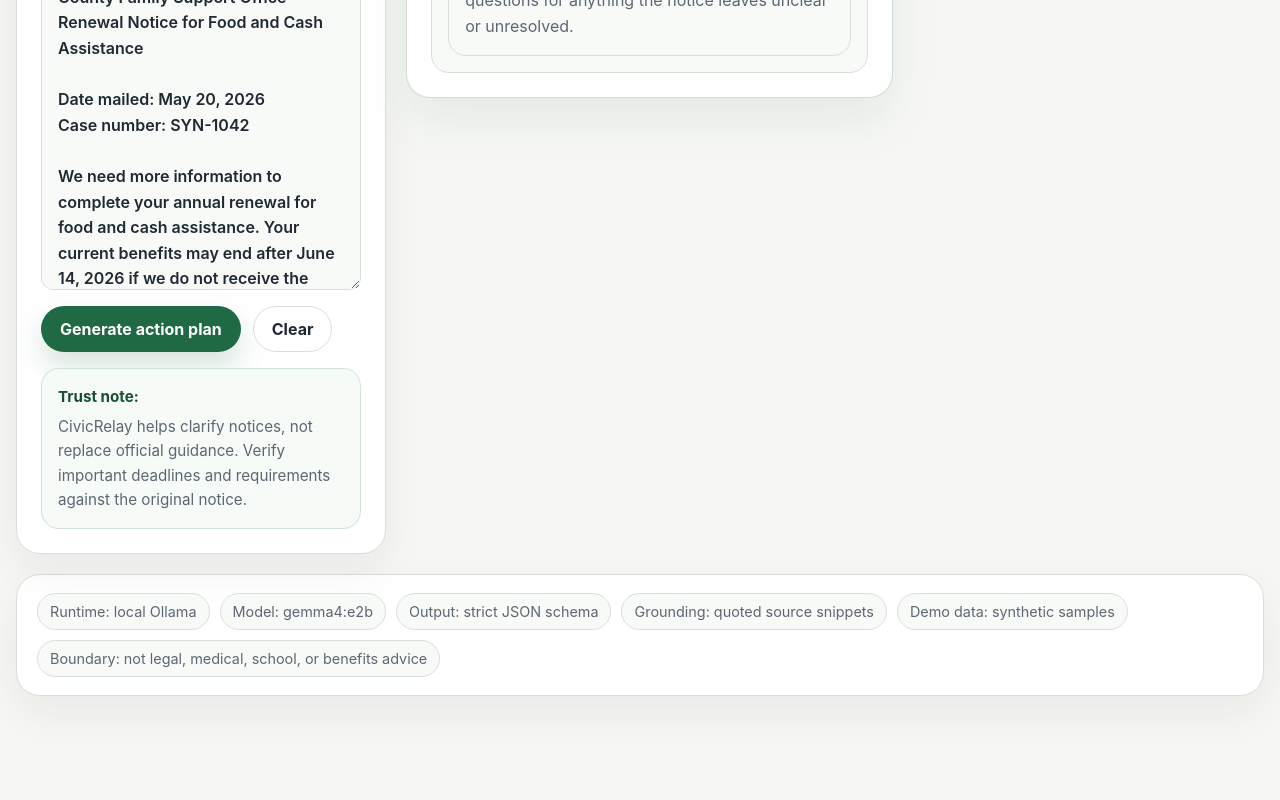
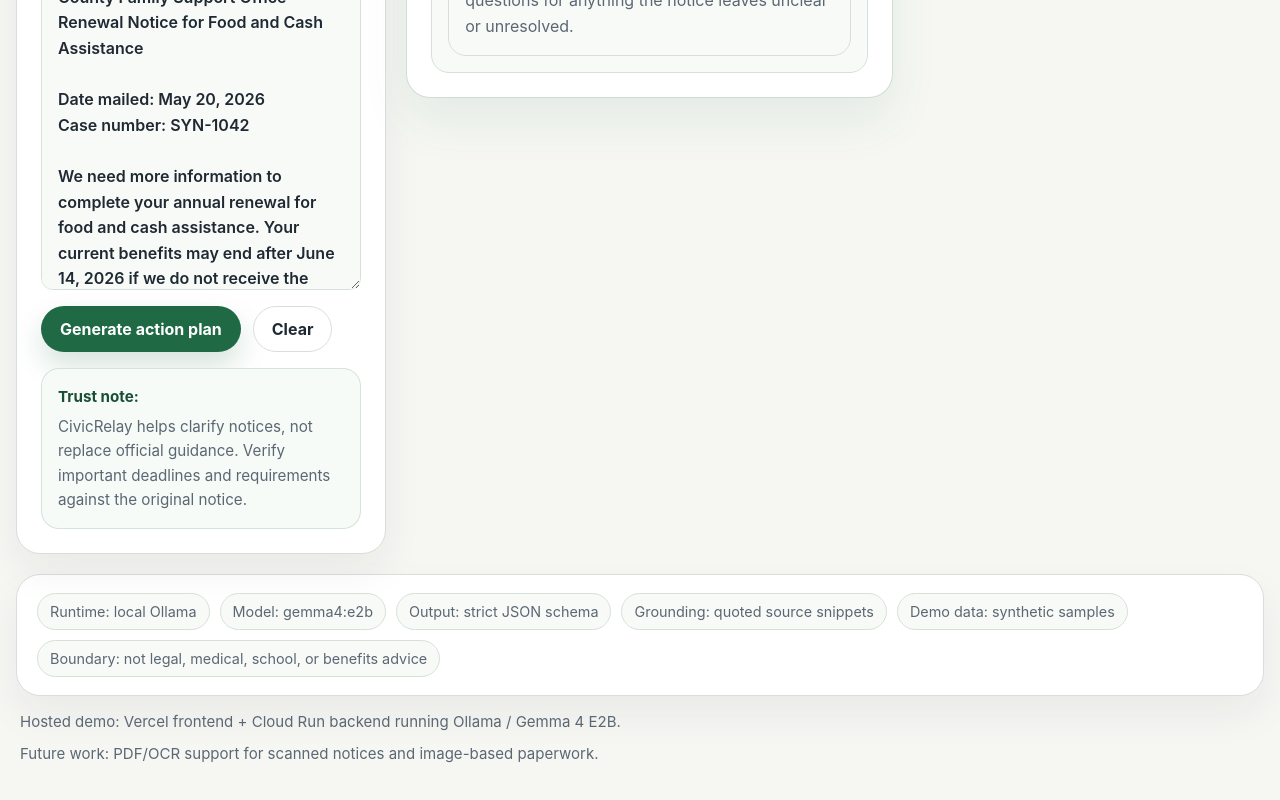
Before and after one commit to SY227/civicrelay, a Next.js app: page / in a window 1280 px wide. Shown: the part 1671-2471 px from the top of the page. Before the commit the page ends 2423 px from the top, so only its background shows below. Built offline with nearby package versions, Linux system fonts and the light colour scheme.

Commit message:
Align judge copy and Traditional Chinese support

```diff
--- a/app/globals.css
+++ b/app/globals.css
@@ -701,6 +701,19 @@ main,
   box-shadow: var(--shadow);
 }
 
+.meta-notes {
+  display: grid;
+  gap: 8px;
+  margin-top: 14px;
+  padding: 0 4px;
+}
+
+.meta-note {
+  margin: 0;
+  font-size: 0.94rem;
+  line-height: 1.6;
+}
+
 @media (max-width: 1220px) {
   .workbench {
     grid-template-columns: 1fr;
--- a/components/civic-relay-app.tsx
+++ b/components/civic-relay-app.tsx
@@ -8,6 +8,7 @@ const languageOptions = [
   "English",
   "Spanish",
   "Chinese (Simplified)",
+  "Traditional Chinese",
   "Arabic",
   "Tagalog",
   "Vietnamese",
@@ -780,6 +781,15 @@ export function CivicRelayApp() {
         <span>Demo data: synthetic samples</span>
         <span>Boundary: not legal, medical, school, or benefits advice</span>
       </section>
+
+      <section className="meta-notes" aria-label="Hosted demo notes">
+        <p className="helper meta-note">
+          Hosted demo: Vercel frontend + Cloud Run backend running Ollama / Gemma 4 E2B.
+        </p>
+        <p className="helper meta-note">
+          Future work: PDF/OCR support for scanned notices and image-based paperwork.
+        </p>
+      </section>
     </main>
   );
 }
--- a/lib/civic-relay.ts
+++ b/lib/civic-relay.ts
@@ -363,6 +363,9 @@ function normalizeLanguage(value: unknown, requestedLanguage: string) {
     "chinese (simplified)": "Chinese (Simplified)",
     chinese: "Chinese (Simplified)",
     zh: "Chinese (Simplified)",
+    "traditional chinese": "Traditional Chinese",
+    "zh-tw": "Traditional Chinese",
+    "zh-hant": "Traditional Chinese",
     arabic: "Arabic",
     ar: "Arabic",
     tagalog: "Tagalog",
```
Also changed, not shown: 2 other files (tests, documents, lock files or other folders).
